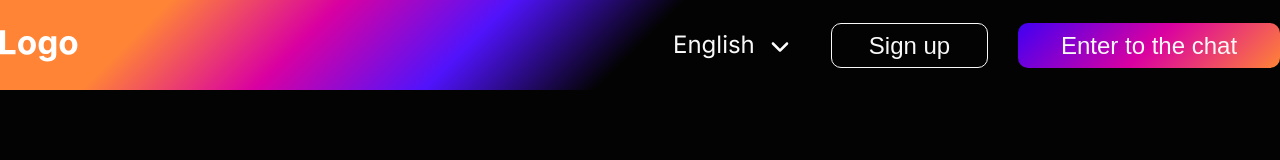
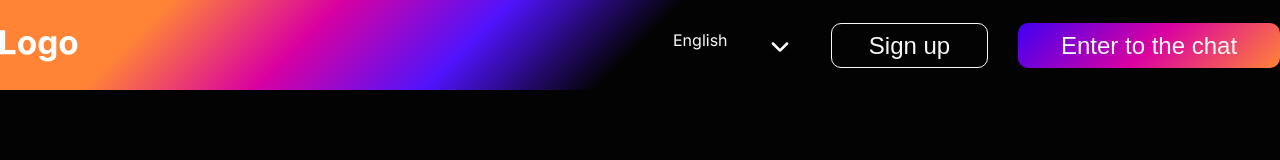
Before and after one commit to chatpetproject/team-challenge-chat, a React (Create React App) app: page / in a window 1280 px wide. Shown: the top 160 px of the page. Built offline with nearby package versions, Linux system fonts and the light colour scheme.

Commit message:
Remove font-size and font weight from box

```diff
--- a/src/UI/Box.ts
+++ b/src/UI/Box.ts
@@ -11,8 +11,6 @@ export interface BoxProps {
   'border-radius'?: string;
   'background-color'?: string;
   'border-bottom'?: string;
-  'font-size'?: string;
-  'font-weight'?: string;
   color?: string;
 }
 
@@ -28,8 +26,6 @@ export const Box = styled.div<BoxProps>`
   max-width: ${(props) => props['max-width']};
   border-radius: ${(props) => props['border-radius']};
   background-color: ${(props) => props['background-color']};
-  font-size: ${(props) => props['font-size']};
-  font-weight: ${(props) => props['font-weight']};
   color: ${(props) => props.color};
 `;
 
```
